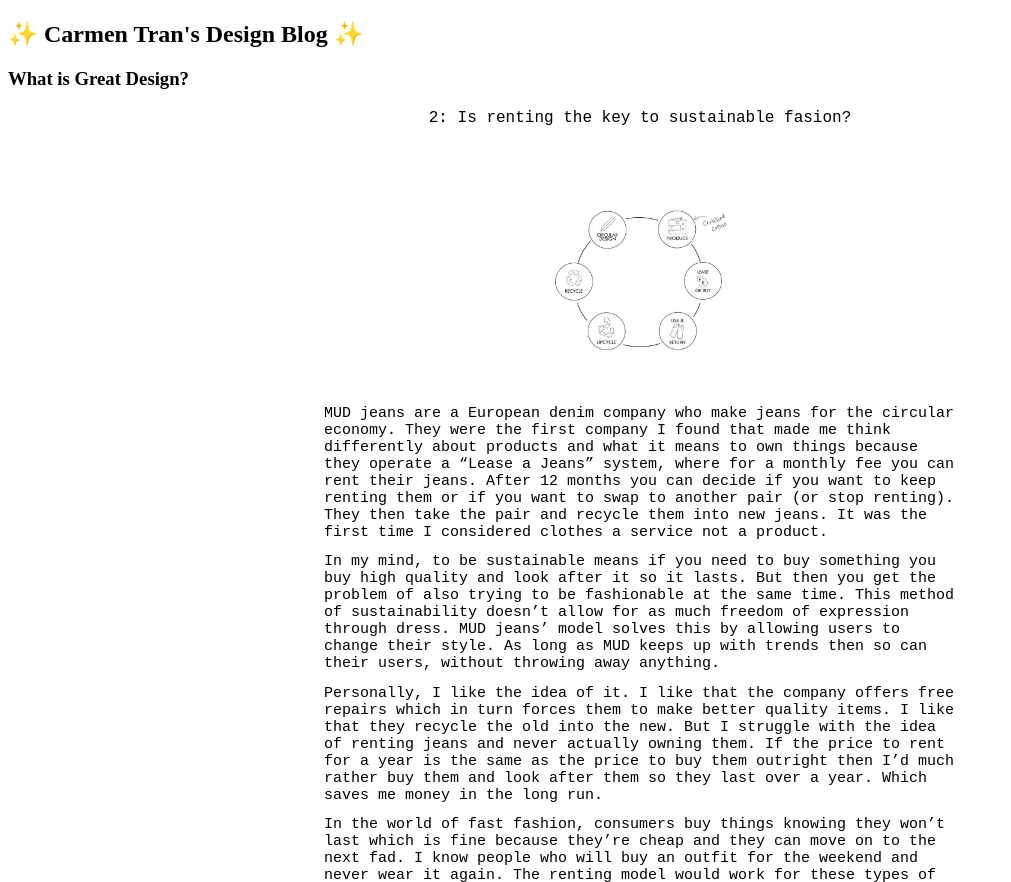
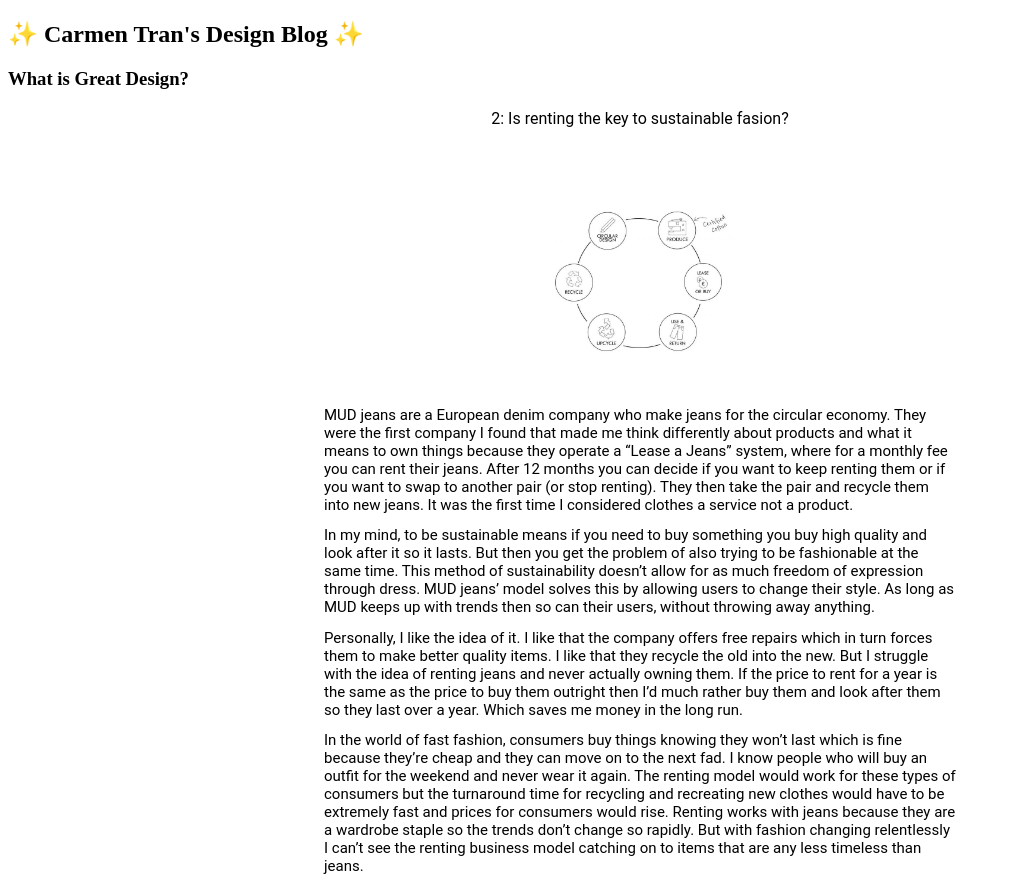
Before and after one commit to ctrandesign/ctrandesign, a plain HTML site: page index.html in a window 1280 px wide. Shown: the top 882 px of the page, without its empty margins (0-1011 px from the left). Drawn offline with Linux system fonts and the light colour scheme.

Commit message:
Update base.css

```diff
--- a/base.css
+++ b/base.css
@@ -10,7 +10,7 @@ h3{
 
 
 #TitleCard{
-    font-family: Courier New, monospace;
+    font-family: Roboto, monospace;
     text-align: center;
     margin-bottom: 5%;
 
@@ -37,7 +37,7 @@ h3{
 }
 
 p {
-    font-family: Courier New, monospace;
+    font-family: Roboto, monospace;
     margin: auto;
     margin-top: 1%;
     font-size: 15px;
```
